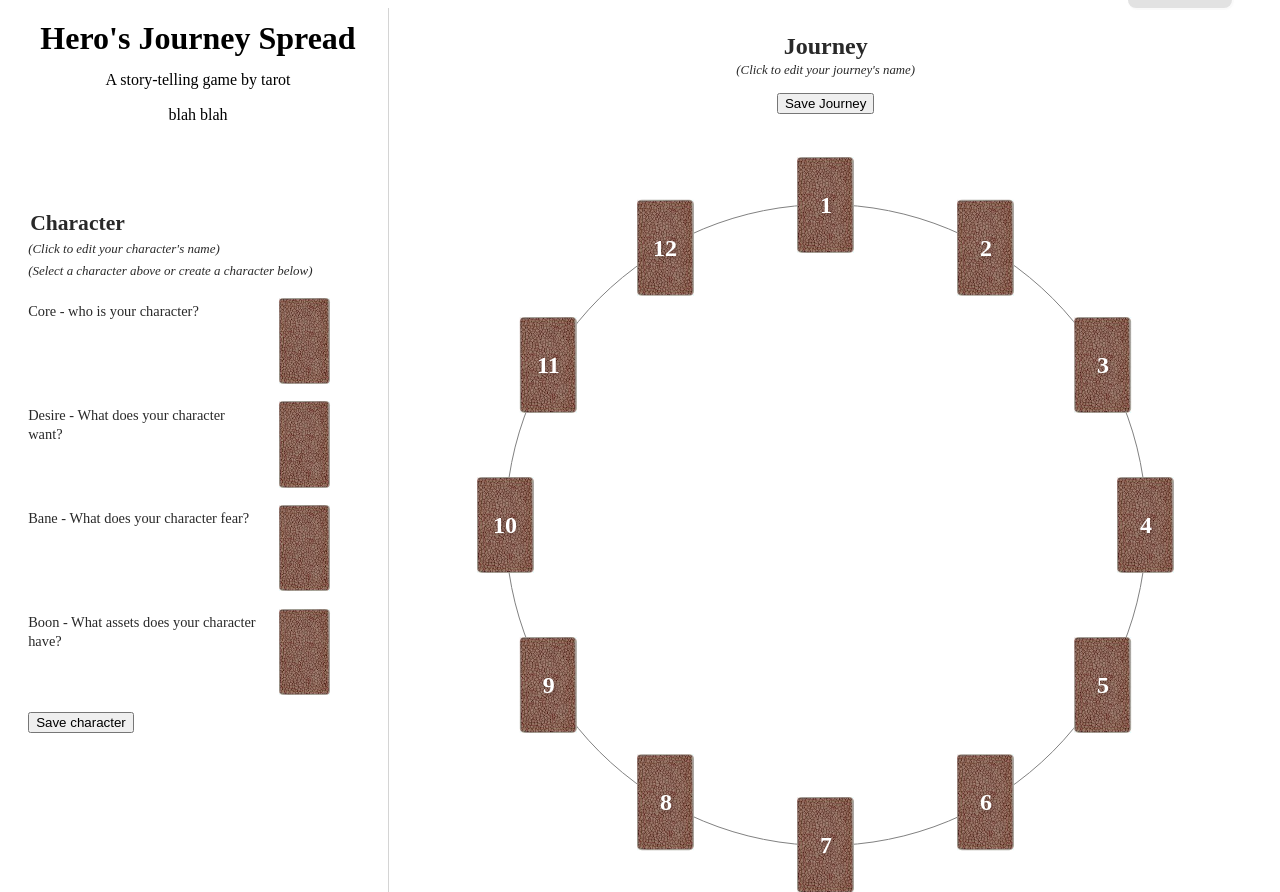
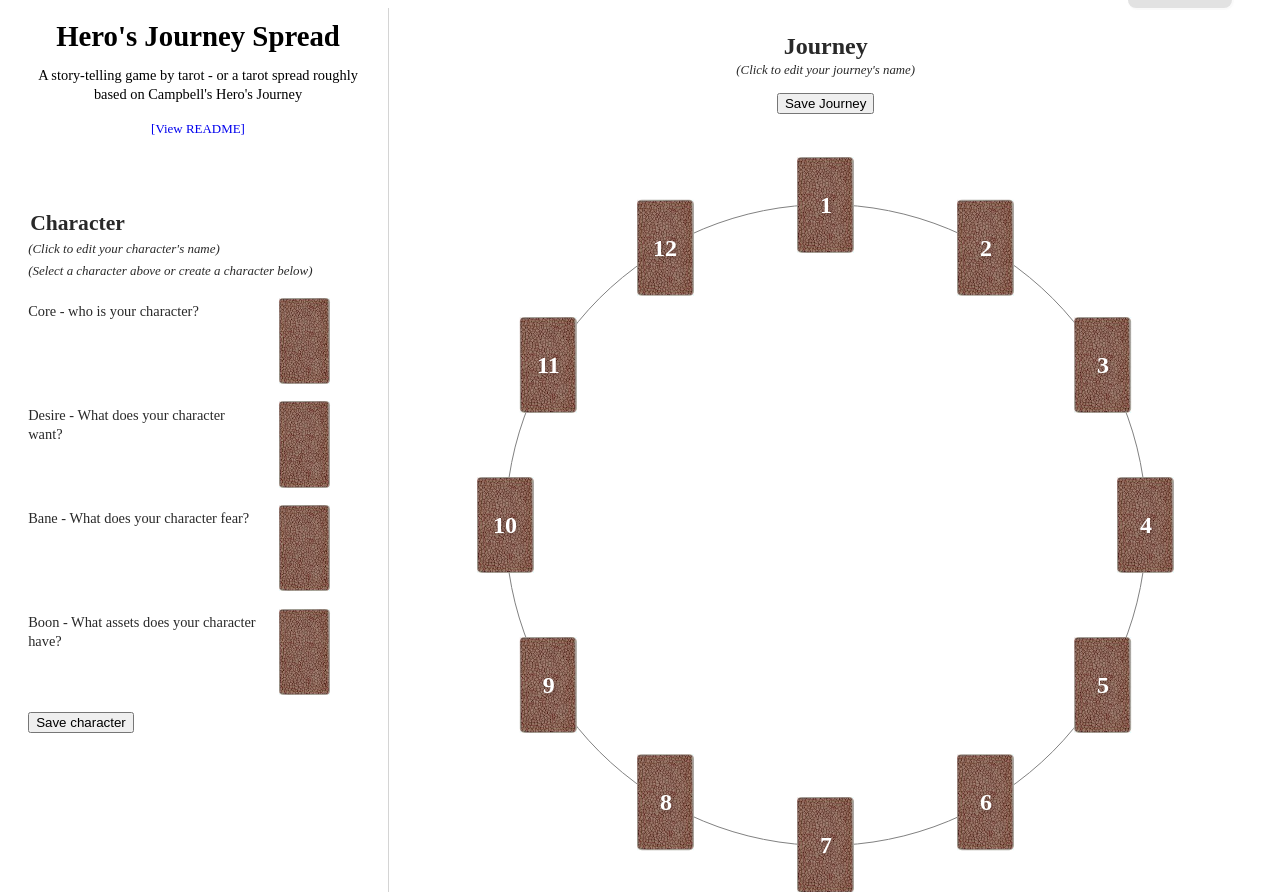
Before and after one commit to khongcodes/Hero-s-Journey-Spread-Client, a PHP site: page / in a window 1280 px wide. Shown: the top 892 px of the page. Run offline with PHP 8.4, Linux system fonts and the light colour scheme.

Commit message:
added readability to header section, wroteup README

```diff
--- a/css/layout.css
+++ b/css/layout.css
@@ -25,7 +25,18 @@ div#title-area {
   grid-area: top-end/left-end/title-end/sidebar-end;
   text-align:center;
   color:black;
+  font-size: 0.9em;
+  padding: 0 2em;
   /* background-color:rgb(255, 225, 230); */
+}
+
+div#title-area a {
+  text-decoration: none;
+  font-size: 0.9em;
+}
+
+div#title-area a:hover {
+  text-decoration: underline;
 }
 
 div#sidebar {
@@ -53,6 +64,10 @@ div#main {
   height: 100%;
   background-color: rgba(0, 0, 0, 0.37);
 }
+
+/*****************************************************/
+/**********        Pop up section         ***********/
+/***************************************************/
 
 div.popup {
   position: fixed;
@@ -83,6 +98,10 @@ div.popup.visible {
   transition: 0.2s ease;
 }
 
+/*****************************************************/
+/********       Load-meu tab section         ********/
+/***************************************************/
+
 div.load-menu.tab {
   position: fixed;
   height: 1.6em;
@@ -108,6 +127,9 @@ div.load-menu.tab.inactive:hover {
   transition: 0.2s;
 }
 
+/*****************************************************/
+/*********         Resource Names         ***********/
+/***************************************************/
 
 div#view-wrapper input[type="text"] {
   min-width: 80%;
--- a/index.html
+++ b/index.html
@@ -44,8 +44,8 @@
 
     <div id='title-area'>
       <h1>Hero's Journey Spread</h1>
-      <p>A story-telling game by tarot</p>
-      <p>blah blah</p>
+      <p>A story-telling game by tarot - or a tarot spread roughly based on Campbell's Hero's Journey</p>
+      <p><a href='https://github.com/khongcodes2/Hero-s-Journey-Spread' target="_blank">[View README]</a></p>
     </div>
 
     <div id='sidebar'>
```
